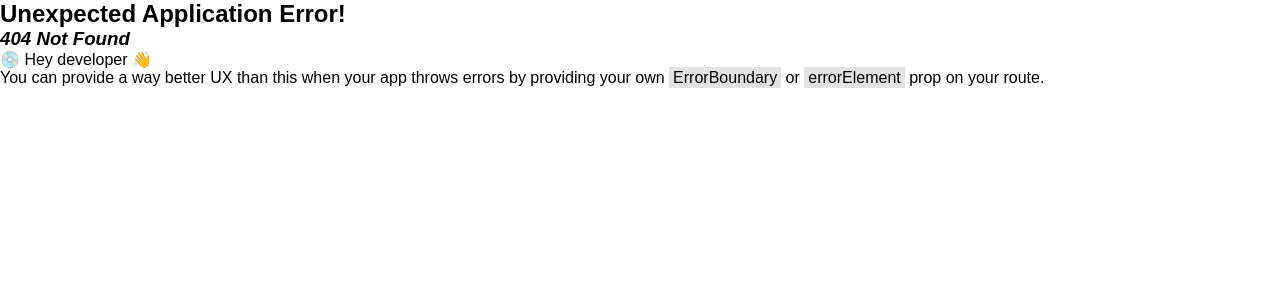
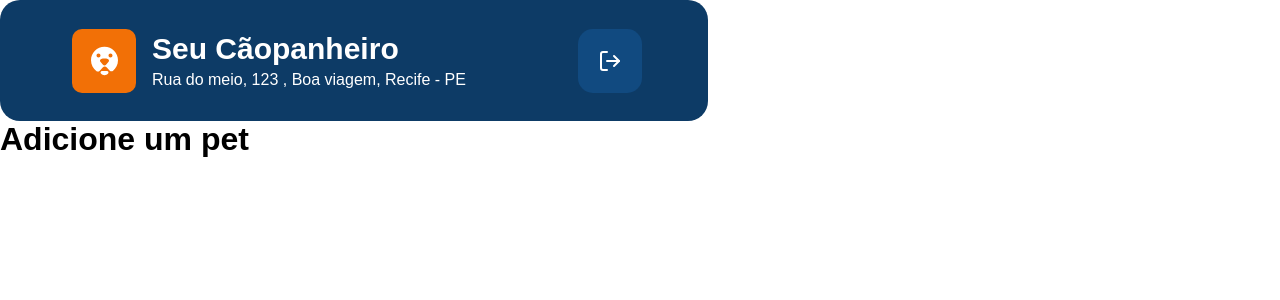
Before and after one commit to GuiOrlandin/find-a-friend, a React (Vite) app in the folder web/: page /petRegister in a window 1280 px wide. Before the commit this address had no page. Shown: the top 300 px of the page. Built offline with nearby package versions, Linux system fonts and the light colour scheme.

Commit message:
petRegister page and orgInfo styles implemented

```diff
--- a/web/App.tsx
+++ b/web/App.tsx
@@ -8,6 +8,7 @@ import Home from "./src/routes/home";
 import FindPet from "./src/routes/findPet";
 import Login from "./src/routes/login";
 import RegisterOrg from "./src/routes/registerOrg";
+import PetRegister from "./src/routes/petRegister";
 
 const router = createBrowserRouter([
   {
@@ -28,6 +29,10 @@ const router = createBrowserRouter([
     path: "/registerOrg",
     element: <RegisterOrg />,
   },
+  {
+    path: "/petRegister",
+    element: <PetRegister />,
+  },
 ]);
 
 export function App() {
--- a/web/src/routes/login/index.tsx
+++ b/web/src/routes/login/index.tsx
@@ -46,7 +46,7 @@ export default function Login() {
 
   useEffect(() => {
     if (isSuccess) {
-      navigate(`/`);
+      navigate(`/petRegister`);
     }
 
     if (isError) {
--- /dev/null
+++ b/web/src/routes/petRegister/index.tsx
@@ -0,0 +1,33 @@
+import {
+  BackgroundLogo,
+  LogoutButton,
+  OrgInformationContainer,
+  OrgNameAndAddressContainer,
+  PetRegisterContainer,
+} from "../../styles/pages/petRegister/styles";
+
+import littleLogoFace from "../../assets/littleLogoFace.svg";
+
+import { LuLogOut } from "react-icons/lu";
+
+export default function PetRegister() {
+  return (
+    <PetRegisterContainer>
+      <OrgInformationContainer>
+        <BackgroundLogo>
+          <img src={littleLogoFace} alt="" width={27} />
+        </BackgroundLogo>
+        <OrgNameAndAddressContainer>
+          <h1>Seu Cãopanheiro</h1>
+          <span>Rua do meio, 123 , Boa viagem, Recife - PE </span>
+        </OrgNameAndAddressContainer>
+
+        <LogoutButton>
+          <LuLogOut color="FFFFFF" />
+        </LogoutButton>
+      </OrgInformationContainer>
+
+      <h1>Adicione um pet</h1>
+    </PetRegisterContainer>
+  );
+}
--- a/web/src/routes/registerOrg/index.tsx
+++ b/web/src/routes/registerOrg/index.tsx
@@ -46,9 +46,8 @@ export default function RegisterOrg() {
     });
   const [errorFound, setErrorFound] = useState("");
   const [confirmPassword, setConfirmPassword] = useState("");
-  const [phoneIsCorrect, setPhoneIsCorrect] = useState("");
   const [position, setPosition] = useState<setPositions>();
-  const { mutate, isError, isSuccess, error } = useOrgRegisterMutate();
+  const { mutate, isSuccess, error } = useOrgRegisterMutate();
 
   const navigate = useNavigate();
 
--- /dev/null
+++ b/web/src/styles/pages/petRegister/styles.ts
@@ -0,0 +1,63 @@
+import styled from "styled-components";
+
+export const PetRegisterContainer = styled.div`
+  display: flex;
+  flex-direction: column;
+`;
+
+export const OrgInformationContainer = styled.div`
+  display: flex;
+  width: 44.25rem;
+  height: 7.5625rem;
+  background: #0d3b66;
+  border-radius: 20px;
+  align-items: center;
+  padding-left: 4.5rem;
+  gap: 1rem;
+
+  h1 {
+    color: #ffffff;
+    font-size: 1.875rem;
+  }
+
+  span {
+    color: #ffffff;
+  }
+`;
+
+export const OrgNameAndAddressContainer = styled.div`
+  display: flex;
+  flex-direction: column;
+
+  h1 {
+    margin-bottom: 0.3rem;
+  }
+`;
+
+export const BackgroundLogo = styled.div`
+  display: flex;
+  align-items: center;
+  justify-content: center;
+  background: #f27006;
+  border-radius: 10px;
+  width: 4rem;
+  height: 4rem;
+`;
+
+export const LogoutButton = styled.button`
+  display: flex;
+  align-items: center;
+  justify-content: center;
+  width: 4rem;
+  height: 4rem;
+  border: none;
+  border-radius: 15px;
+  background: #114a80;
+
+  margin-left: 6rem;
+
+  svg {
+    width: 1.5rem;
+    height: 1.5rem;
+  }
+`;
```
Also changed, not shown: 1 other file (tests, documents, lock files or other folders).
